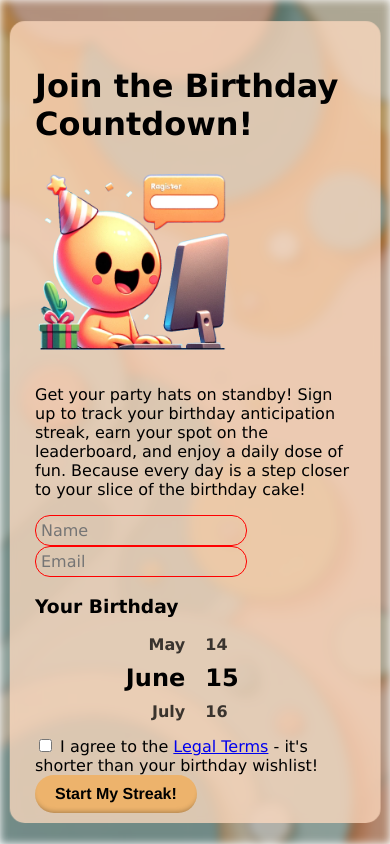
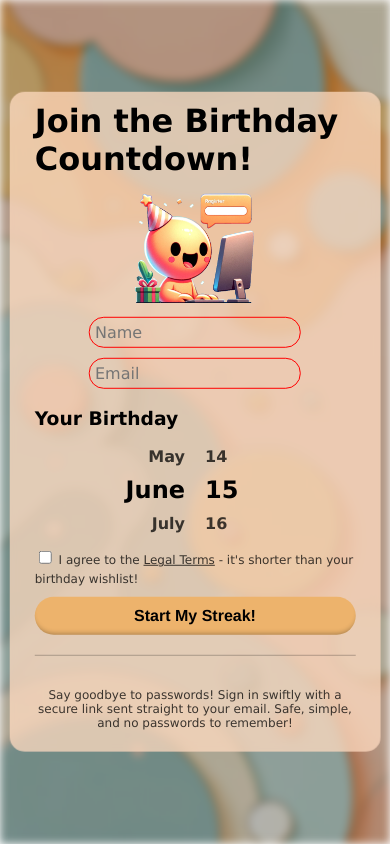
Before and after one commit to Ross-Alexandra/is-it-my-birthday-app, a Vue app in the folder v2/web/: page /signup in a window 390 px wide. Built offline with nearby package versions, Linux system fonts and the light colour scheme; what @ionic/vue would draw is missing.

Commit message:
Adds mobile support to the register page

```diff
--- a/v2/web/src/shared/panel-page.vue
+++ b/v2/web/src/shared/panel-page.vue
@@ -70,7 +70,10 @@
         align-items: start;
 
         width: 95vw;
-        height: 95svh;
+        height: fit-content;
+
+        max-height: 95svh;
+        min-height: 75svh;
 
         &::after {
             content: '';
@@ -94,7 +97,7 @@
         height: 100%;
         overflow: auto;
 
-        padding: 25px;
+        padding: 10px 25px;
     }
 }
 </style>
--- a/v2/web/src/views/register-page.vue
+++ b/v2/web/src/views/register-page.vue
@@ -1,14 +1,31 @@
 <template>
     <panel-page>
+        <div class="register-panel">
             <h1>Join the Birthday Countdown!</h1>
+            <picture>
+                <source
+                    srcset="/assets/register.png"
+                    media="(min-width: 801px)"
+                    width="200px"
+                    height="200px"
+                    alt="register"
+                />
+                <source
+                    srcset="/assets/register.png"
+                    media="(max-width: 800px)"
+                    width="125px"
+                    height="125px"
+                    alt="register"
+                />
                 <img
                     src="/assets/register.png"
                     width="200px"
                     height="200px"
                     alt="register"
                 />
+            </picture>
 
-        <p>
+            <p class="signup-cta">
                 Get your party hats on standby! Sign up to track your birthday
                 anticipation streak, earn your spot on the leaderboard, and enjoy a
                 daily dose of fun. Because every day
@@ -64,6 +81,7 @@
             <p class="legal">
                 Say goodbye to passwords! Sign in swiftly with a secure link sent straight to your email. Safe, simple, and no passwords to remember!
             </p>
+        </div>
     </panel-page>
 </template>
 
@@ -155,5 +173,59 @@ function setMonth(month: Months) {
 }
 
 @media (max-width: $tablet-breakpoint) {
+    .register-panel {
+        display: flex;
+        flex-direction: column;
+
+        h1 {
+            margin: 0px 0px 10px 0px;
+        }
+
+        picture,
+        img {
+            align-self: center;
+        }
+    }
+
+    .signup-cta {
+        display: none;
+    }
+
+    .register-info {
+        display: flex;
+        flex-direction: column;
+        align-items: center;
+    }
+
+    .register-info > label[data-for="name"] > input {
+        margin-bottom: 10px;
+    }
+
+    .register-info > label[data-for="birthday"] {
+        width: 100%;
+    }
+
+    button {
+        margin-top: 10px;
+    }
+
+    .divider {
+        width: 100%;
+        height: 1px;
+        margin: 20px 0px;
+
+        background-color: var(--primary-font-color);
+        opacity: 0.25;
+    }
+
+    .legal {
+        font-size: .75rem;
+        text-align: center;
+        opacity: 0.75;
+
+        a {
+            color: var(--primary-font-color);
+        }
+    }
 }
 </style>
```
Lines whose indentation alone changed are shown as unchanged.
